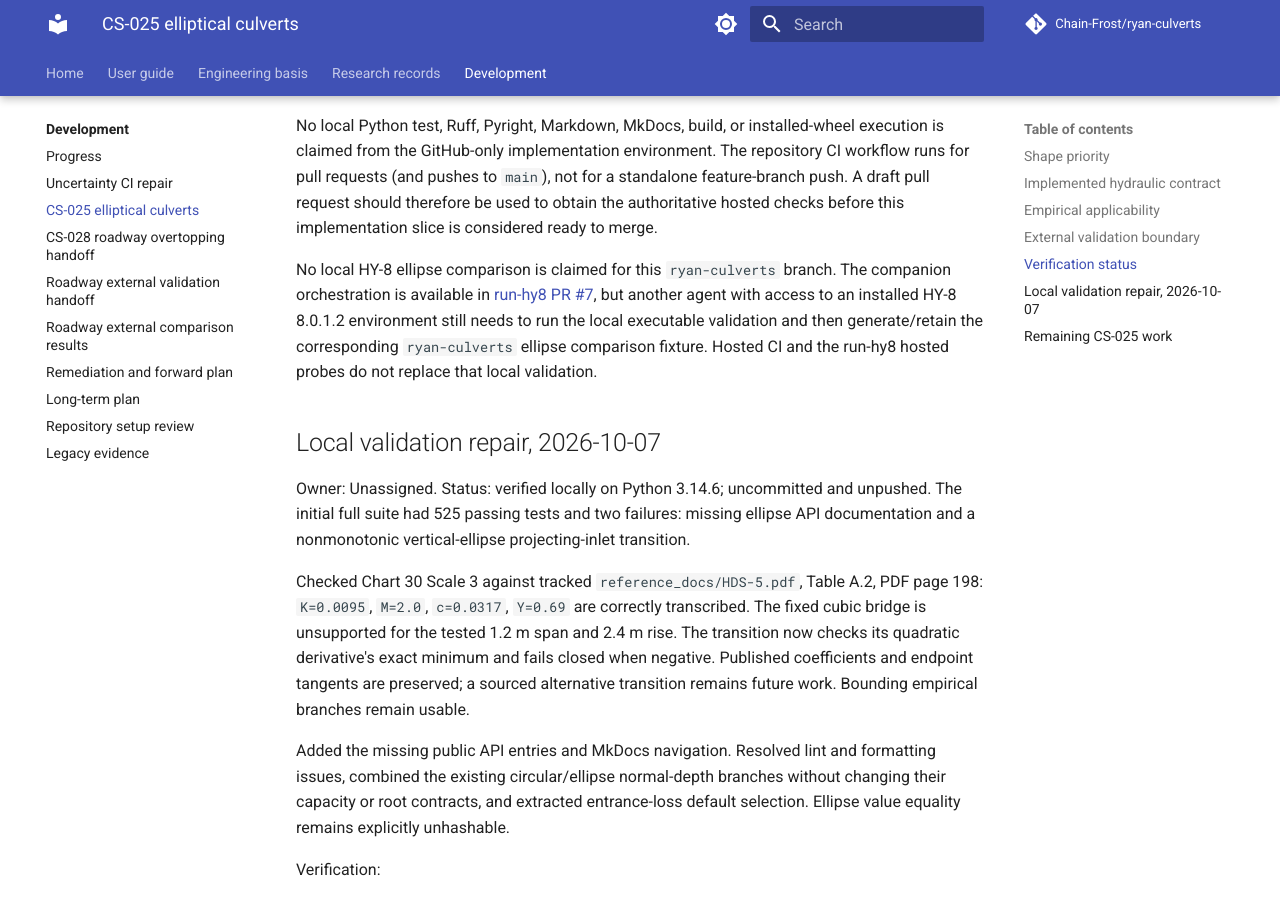
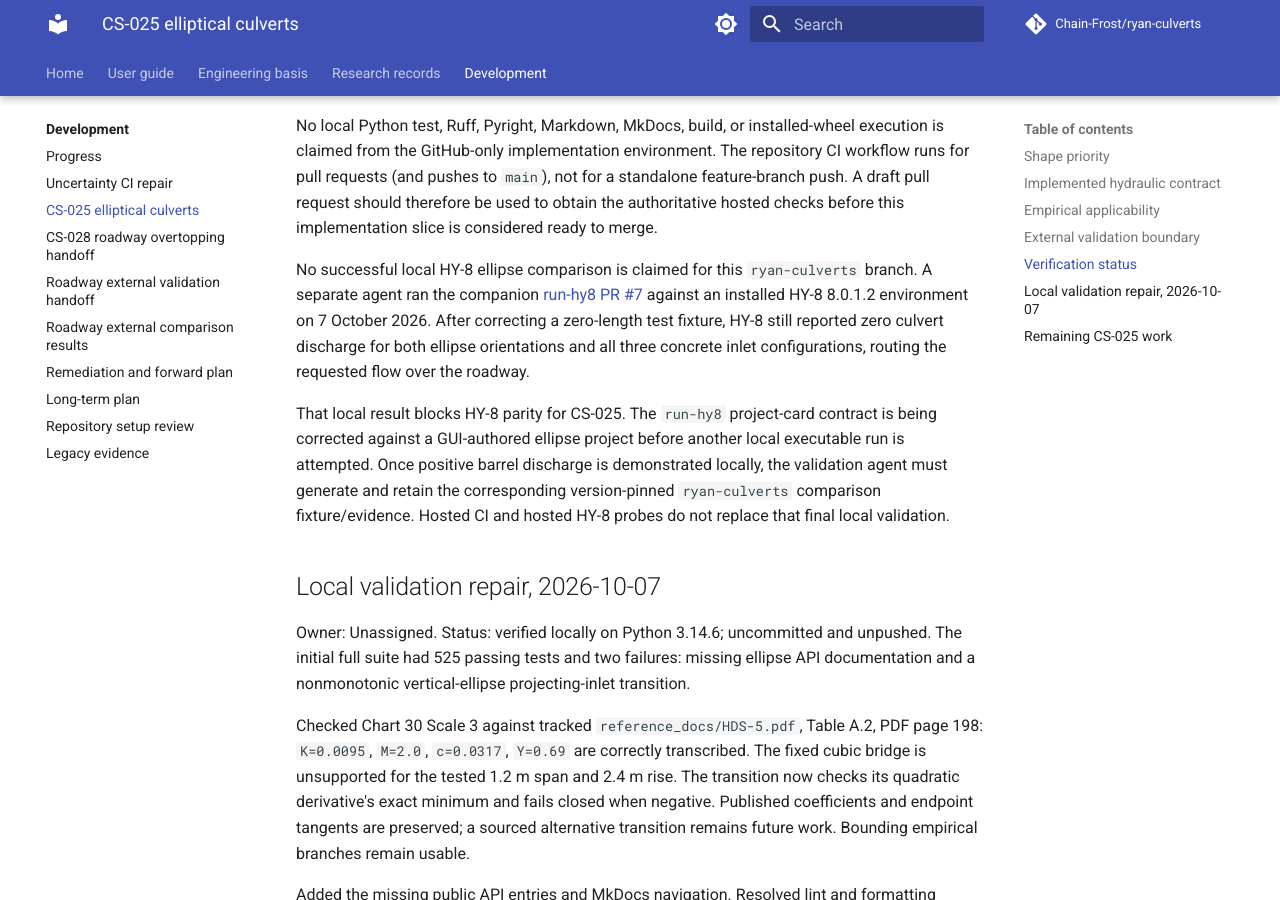
Before and after one commit to Chain-Frost/ryan-culverts, an MkDocs documentation site: the page built from docs/work/2026-10-07-cs-025-elliptical-culverts.md, in a window 1280 px wide and 900 px high, scrolled down 2011 px. Built offline with MkDocs 1.6.1 and Material for MkDocs 9.7.7, drawn with Linux system fonts in a browser that asks for light colours; comment, search, counter and statistics services are not loaded.

Commit message:
Record failed local HY-8 ellipse validation

```diff
--- a/docs/work/2026-10-07-cs-025-elliptical-culverts.md
+++ b/docs/work/2026-10-07-cs-025-elliptical-culverts.md
@@ -83,12 +83,19 @@ runs for pull requests (and pushes to `main`), not for a standalone feature-bran
 A draft pull request should therefore be used to obtain the authoritative hosted checks
 before this implementation slice is considered ready to merge.
 
-No local HY-8 ellipse comparison is claimed for this `ryan-culverts` branch.
-The companion orchestration is available in
-[run-hy8 PR #7](https://github.com/Chain-Frost/run-hy8/pull/7), but another agent with
-access to an installed HY-8 8.0.1.2 environment still needs to run the local executable
-validation and then generate/retain the corresponding `ryan-culverts` ellipse comparison
-fixture. Hosted CI and the run-hy8 hosted probes do not replace that local validation.
+No successful local HY-8 ellipse comparison is claimed for this `ryan-culverts`
+branch. A separate agent ran the companion
+[run-hy8 PR #7](https://github.com/Chain-Frost/run-hy8/pull/7) against an installed
+HY-8 8.0.1.2 environment on 7 October 2026. After correcting a zero-length test
+fixture, HY-8 still reported zero culvert discharge for both ellipse orientations and
+all three concrete inlet configurations, routing the requested flow over the roadway.
+
+That local result blocks HY-8 parity for CS-025. The `run-hy8` project-card contract is
+being corrected against a GUI-authored ellipse project before another local executable
+run is attempted. Once positive barrel discharge is demonstrated locally, the validation
+agent must generate and retain the corresponding version-pinned `ryan-culverts`
+comparison fixture/evidence. Hosted CI and hosted HY-8 probes do not replace that final
+local validation.
 
 ## Local validation repair, 2026-10-07
 
```
